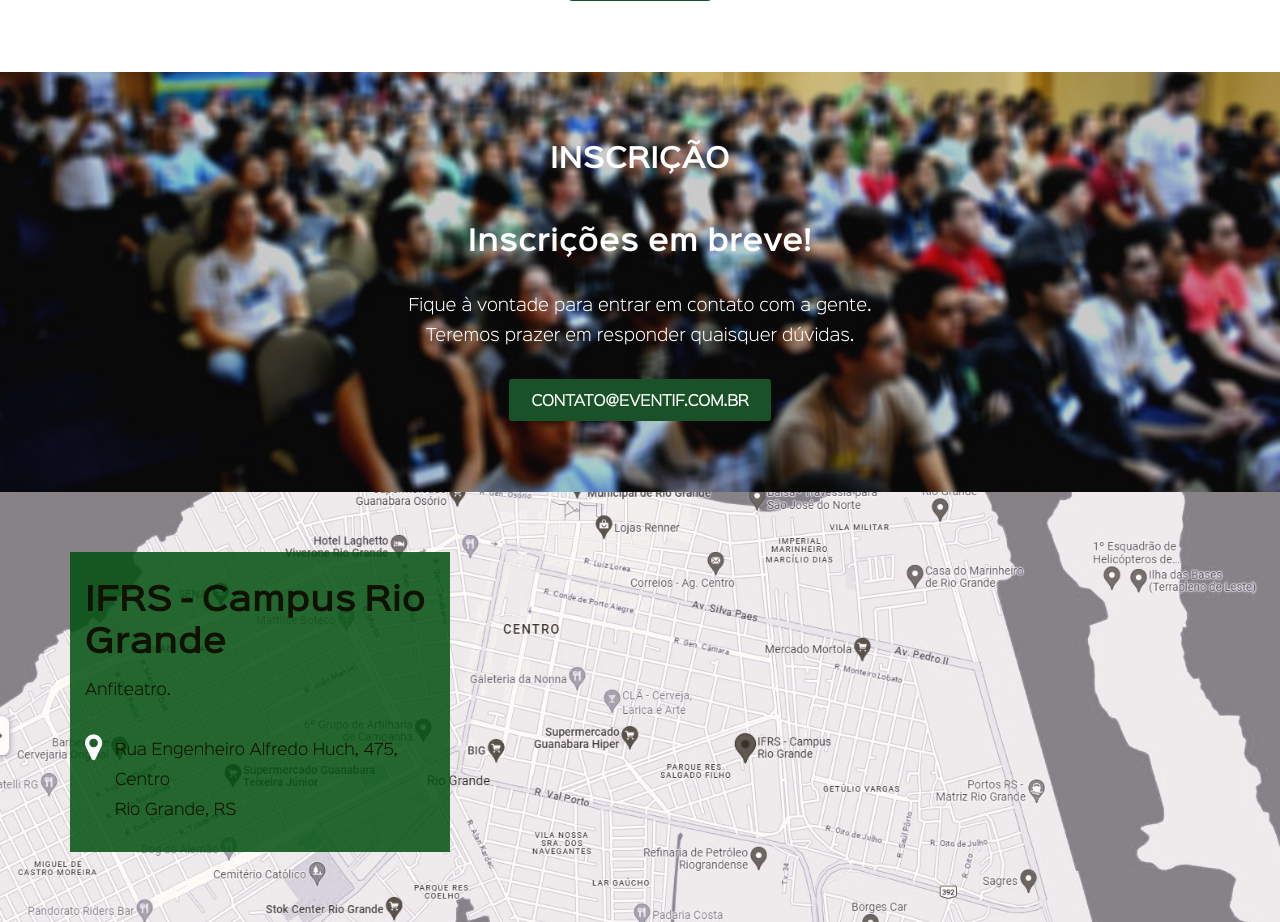
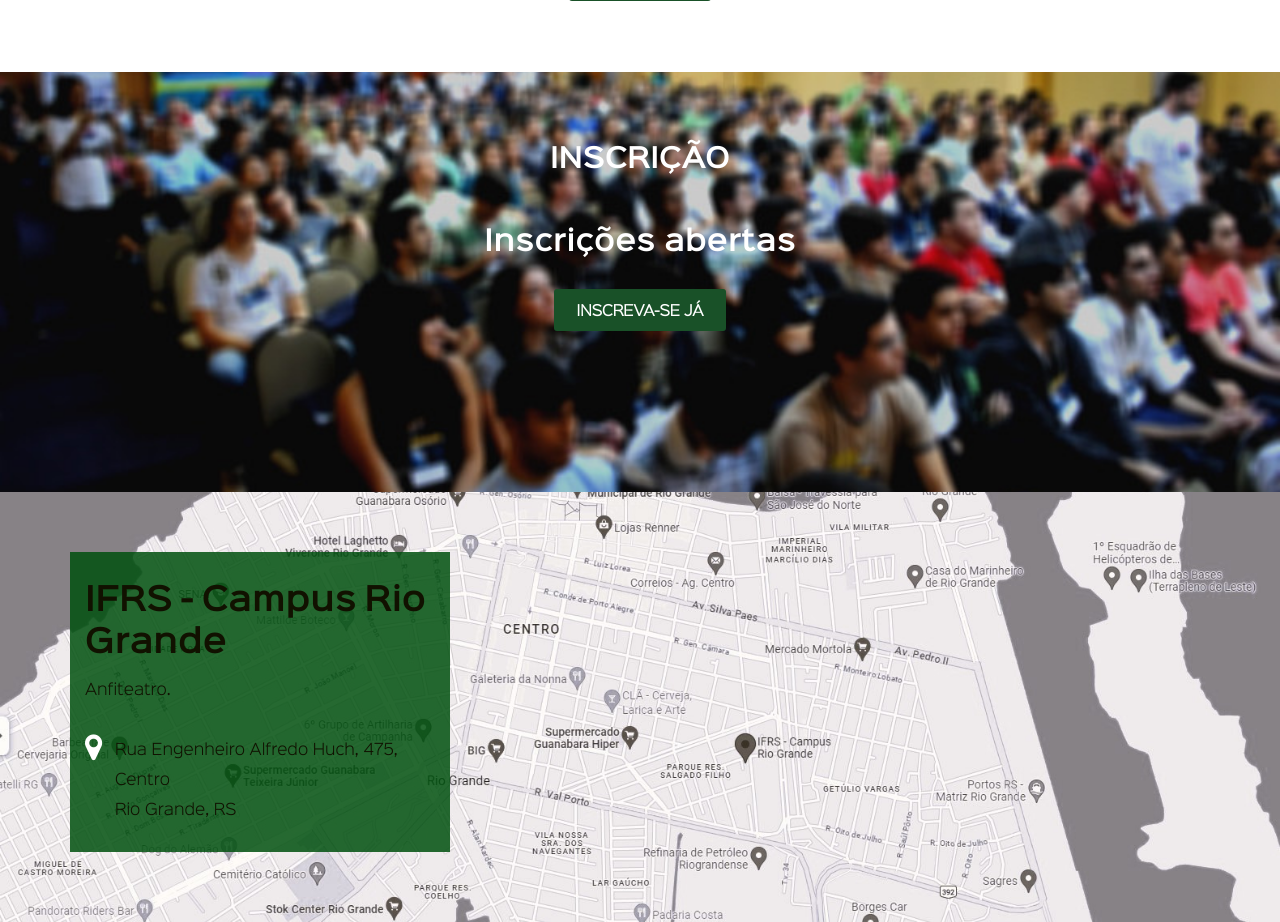
Before and after one commit to Whesley696/eventif, a Django app: page / in a window 1280 px wide. Shown: the part 1818-2740 px from the top of the page. Run offline with Django 4.2, Linux system fonts and the light colour scheme; some libraries are stand-ins or nearby versions.

Commit message:
Update index.html

```diff
--- a/core/templates/index.html
+++ b/core/templates/index.html
@@ -110,9 +110,8 @@
             <div class="register row">
                 <div class="text-align-center row desktop-12 padding-top-2 min-h-14 container">
                 	<h2>Inscrição</h2>
-                	<h3>Inscrições em breve!</h3>
-                    <p>Fique à vontade para entrar em contato com a gente.<br>Teremos prazer em responder quaisquer dúvidas.</p>
-                	<a class="btn-basic btn-green" href="mailto:contato@eventif.com.br">contato@eventif.com.br</a>
+                	<h3>Inscrições abertas</h3>
+                	<a class="btn-basic btn-green" href="/inscricao/">Inscreva-se já</a>
                 </div>
             </div>
         </section>
```
